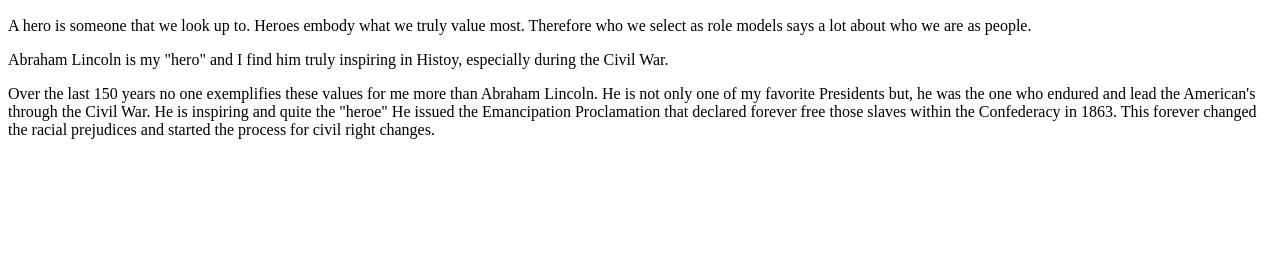
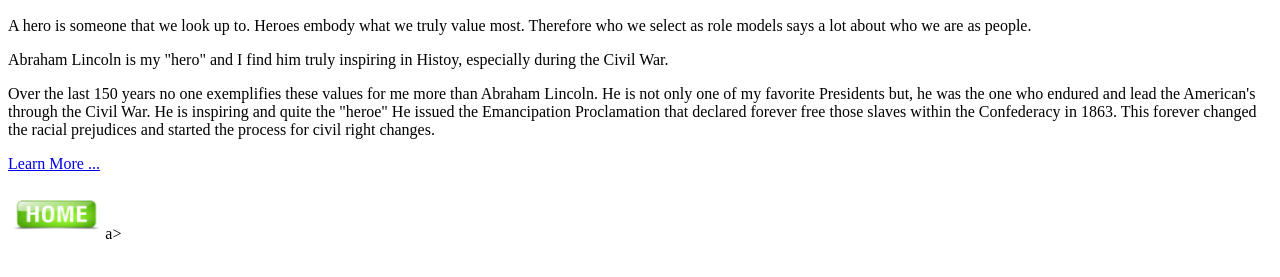
Before and after one commit to cbfett1040/cbfett1040.github.io, a plain HTML site: page inspire.html in a window 1280 px wide. Shown: the part 463-740 px from the top of the page. Drawn offline with Linux system fonts and the light colour scheme.

Commit message:
added home button project #5

```diff
--- a/inspire.html
+++ b/inspire.html
@@ -10,5 +10,8 @@
         <p>A hero is someone that we look up to. Heroes embody what we truly value most. Therefore who we select as role models says a lot about who we are as people.</p>
         </p>Abraham Lincoln is my "hero" and I find him truly inspiring in Histoy, especially during the Civil War.
         <p>Over the last 150 years no one exemplifies these values for me more than Abraham Lincoln. He is not only one of my favorite Presidents but, he was the one who endured and lead the American's through the Civil War. He is inspiring and quite the "heroe" He issued the Emancipation Proclamation that declared forever free those slaves within the Confederacy in 1863. This forever changed the racial prejudices and started the process for civil right changes.
-    </body>
+            <p><a href="https://www.bing.com/ck/a?!&&p=65caae7564c52957JmltdHM9MTcwOTc2OTYwMCZpZ3VpZD0yNzFlNmM2ZS00ODg2LTY4M2ItMTMxNy03ODdmNDk1ZjY5ZjYmaW5zaWQ9NTI5OQ&ptn=3&ver=2&hsh=3&fclid=271e6c6e-4886-683b-1317-787f495f69f6&psq=abraham+lincoln&u=a1aHR0cHM6Ly93d3cuaGlzdG9yeS5jb20vdG9waWNzL3VzLXByZXNpZGVudHMvYWJyYWhhbS1saW5jb2xu&ntb=1">Learn More ...</a></p>
+            <div id="navhome">
+                <a href="./index.html"><img height="50" src="./home-square-d-realistic-isolated-glass-web-button-home-home-button-119884494.webp" alt=" "Home Button"></a>a>
+        </body>
 </html>
```
